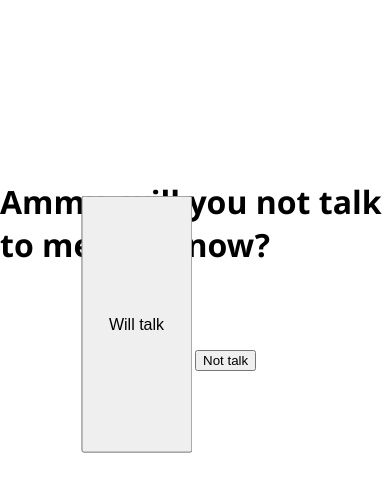
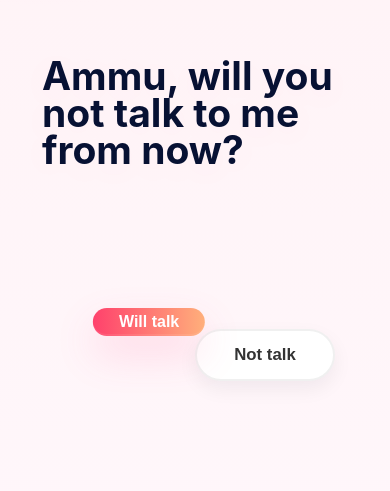
Before and after one commit to harrysonsayiru-lgtm/girlfriend-ui-project, a React (Create React App) app: page / in a window 390 px wide. Shown: the part 199-690 px from the top of the page. Built offline with nearby package versions, Linux system fonts and the light colour scheme.

Commit message:
Restore rich App.css (use local GIFs in /assets) and include transitions

```diff
--- a/src/App.css
+++ b/src/App.css
@@ -1,17 +1,106 @@
-/* Move Will-talk lower and add transitions */
+:root{
+  --bg-1:#fff3f6;
+  --bg-2:#fff7fb;
+  --accent-1:#ff416c; /* pink */
+  --accent-2:#ffaf7b; /* orange */
+  --muted:#f7f7f8;
+}
+
+*{box-sizing:border-box}
+body,html,#root{height:100%;margin:0}
+
+.app-root{
+  position:relative;
+  min-height:100vh;
+  overflow:hidden;
+  font-family: 'Inter', system-ui, -apple-system, 'Segoe UI', Roboto, 'Helvetica Neue', Arial;
+  background: radial-gradient(1200px 600px at 10% 10%, rgba(255, 230, 240,0.9), transparent 20%), linear-gradient(180deg,var(--bg-1),var(--bg-2));
+  display:flex;align-items:center;justify-content:center;padding:24px;
+}
+
+/* Floating decorative hearts (small) */
+.heart-particles{position:absolute;inset:0;z-index:0;pointer-events:none;overflow:hidden}
+.heart-particles span{position:absolute;width:28px;height:28px;opacity:0.9;transform-origin:center;filter:drop-shadow(0 8px 18px rgba(0,0,0,0.12));}
+.heart-particles span::before{content:'\2764';display:block;font-size:26px;line-height:28px;color:rgba(255,70,130,0.95);text-shadow:0 1px 0 rgba(255,255,255,0.25)}
+
+@keyframes floatUp{0%{transform:translateY(0) scale(0.9);opacity:0}20%{opacity:1}100%{transform:translateY(-420px) scale(1.05);opacity:0}}
+
+/* Big center heart using local GIFs in public/assets */
+.bg-heart{
+  position:absolute;inset:0;z-index:1;display:flex;align-items:center;justify-content:center;pointer-events:none;
+}
+.bg-heart .heart-wrap{width:78vmin;max-width:1100px;max-height:1100px;height:78vmin;opacity:0.9;filter:drop-shadow(0 40px 80px rgba(255,80,120,0.12));transform-origin:center;animation:heartFloat 6s ease-in-out infinite;background-repeat:no-repeat;background-position:center;background-size:contain}
+
+@keyframes heartFloat{0%{transform:translateY(-10px) rotate(-1deg)}50%{transform:translateY(10px) rotate(1deg)}100%{transform:translateY(-10px) rotate(-1deg)}}
+
+/* Use committed GIFs from public/assets (served at /assets/...) */
+.bg-heart.broken .heart-wrap{
+  background-image: url('/assets/heart-broken.gif');
+}
+.bg-heart.patched .heart-wrap{
+  background-image: url('/assets/heart-patched.gif');
+}
+
+/* Main content */
+.content{position:relative;z-index:10;width:100%;max-width:980px;padding:28px 10px;color:#111}
+.title{font-weight:700;font-size:clamp(28px,7.5vw,74px);line-height:0.95;margin:2vh 0 18px;color:#071133;text-shadow:0 6px 30px rgba(255,90,120,0.06)}
+.sub{color:#6b6b7a;margin-top:8px;font-size:1.05rem}
+
+/* Buttons zone */
+.buttons-area{position:relative;height:320px;margin-top:18px}
+
+/* Buttons */
+.btn{border-radius:999px;padding:16px 30px;border:none;font-weight:700;font-size:1.05rem;cursor:pointer;display:inline-flex;align-items:center;justify-content:center}
+
+.btn.will-talk{background:linear-gradient(90deg,var(--accent-1),var(--accent-2));color:white;box-shadow:0 18px 40px rgba(255,80,140,0.18), inset 0 -2px 0 rgba(255,255,255,0.08);transform:translateZ(0);transition:transform 220ms cubic-bezier(.2,.9,.3,1),box-shadow 220ms}
+.btn.will-talk:active{transform:scale(.98)}
+.btn.will-talk:hover{transform:translateY(-6px) scale(1.02);box-shadow:0 28px 60px rgba(255,80,140,0.2)}
+
+/* Place will-talk lower and center inside the card */
 .btn.will-talk{
   position:absolute;
   left:50%;
   transform:translateX(-50%);
-  bottom:5.5rem; /* desktop default - adjust if needed */
+  bottom:5.5rem;
   z-index:15;
-  transition: transform 200ms ease, box-shadow 200ms ease;
 }
-
 @media (max-width:640px){
   .btn.will-talk{ bottom:4rem; padding:14px 26px; font-size:1rem; }
 }
 
-/* Smooth hide/move/reveal for Not-talk button */
-.btn.not-talk{ transition: top 160ms ease, left 160ms ease, opacity 140ms ease, transform 140ms ease; will-change: top, left, opacity, transform; }
-.btn.not-talk.hidden{ opacity:0; transform:scale(0.6); pointer-events:none; }
+/* Not talk - playful */
+.btn.not-talk{background:white;color:#333;border:2px solid rgba(0,0,0,0.06);width:140px;height:52px;box-shadow:0 8px 20px rgba(16,24,40,0.06); transition: top 160ms ease, left 160ms ease, opacity 140ms ease, transform 140ms ease; will-change: top, left, opacity, transform}
+.btn.not-talk:hover{filter:brightness(1.02)}
+.btn.not-talk.hidden{opacity:0;transform:scale(0.6);pointer-events:none}
+.btn.not-talk.moving{animation:wiggle 300ms infinite}
+@keyframes wiggle{0%{transform:rotate(0deg)}25%{transform:rotate(3deg)}75%{transform:rotate(-3deg)}100%{transform:rotate(0deg)}}
+
+/* message styles */
+.message{margin-top:28px;font-size:1.25rem;color:#ff3d6e;font-weight:700}
+
+/* Fireworks / confetti area - CSS particles */
+.fireworks{position:absolute;z-index:30;left:50%;top:28%;transform:translateX(-50%);width:640px;height:420px;pointer-events:none;overflow:visible}
+.fireworks .spark{position:absolute;width:10px;height:10px;border-radius:50%;opacity:0;transform-origin:center;background:linear-gradient(90deg,#ffd166,#ff6b6b);animation:burst 1000ms ease-out forwards}
+.fireworks .spark:nth-child(1){left:50%;top:50%;animation-delay:0ms;transform:translate(-50%,-50%)}
+.fireworks .spark:nth-child(2){left:50%;top:50%;animation-delay:60ms}
+.fireworks .spark:nth-child(3){left:50%;top:50%;animation-delay:130ms}
+.fireworks .spark:nth-child(4){left:50%;top:50%;animation-delay:200ms}
+.fireworks .spark:nth-child(5){left:50%;top:50%;animation-delay:260ms}
+.fireworks .spark:nth-child(6){left:50%;top:50%;animation-delay:320ms}
+.fireworks .spark:nth-child(7){left:50%;top:50%;animation-delay:380ms}
+.fireworks .spark:nth-child(8){left:50%;top:50%;animation-delay:420ms}
+.fireworks .spark:nth-child(9){left:50%;top:50%;animation-delay:480ms}
+.fireworks .spark:nth-child(10){left:50%;top:50%;animation-delay:540ms}
+.fireworks .spark:nth-child(11){left:50%;top:50%;animation-delay:600ms}
+.fireworks .spark:nth-child(12){left:50%;top:50%;animation-delay:660ms}
+
+@keyframes burst{0%{opacity:1;transform:translate(0,0) scale(1)}100%{opacity:0;transform:translate(calc(var(--dx)),calc(var(--dy))) scale(0.4)}}
+
+/* responsive */
+@media (max-width:640px){
+  .fireworks{width:320px;height:240px;top:30%}
+  .content{padding:18px}
+  .buttons-area{height:220px}
+  .bg-heart .heart-wrap{width:92vmin;height:92vmin}
+  .title{font-size:clamp(20px,10vw,46px)}
+}
```
